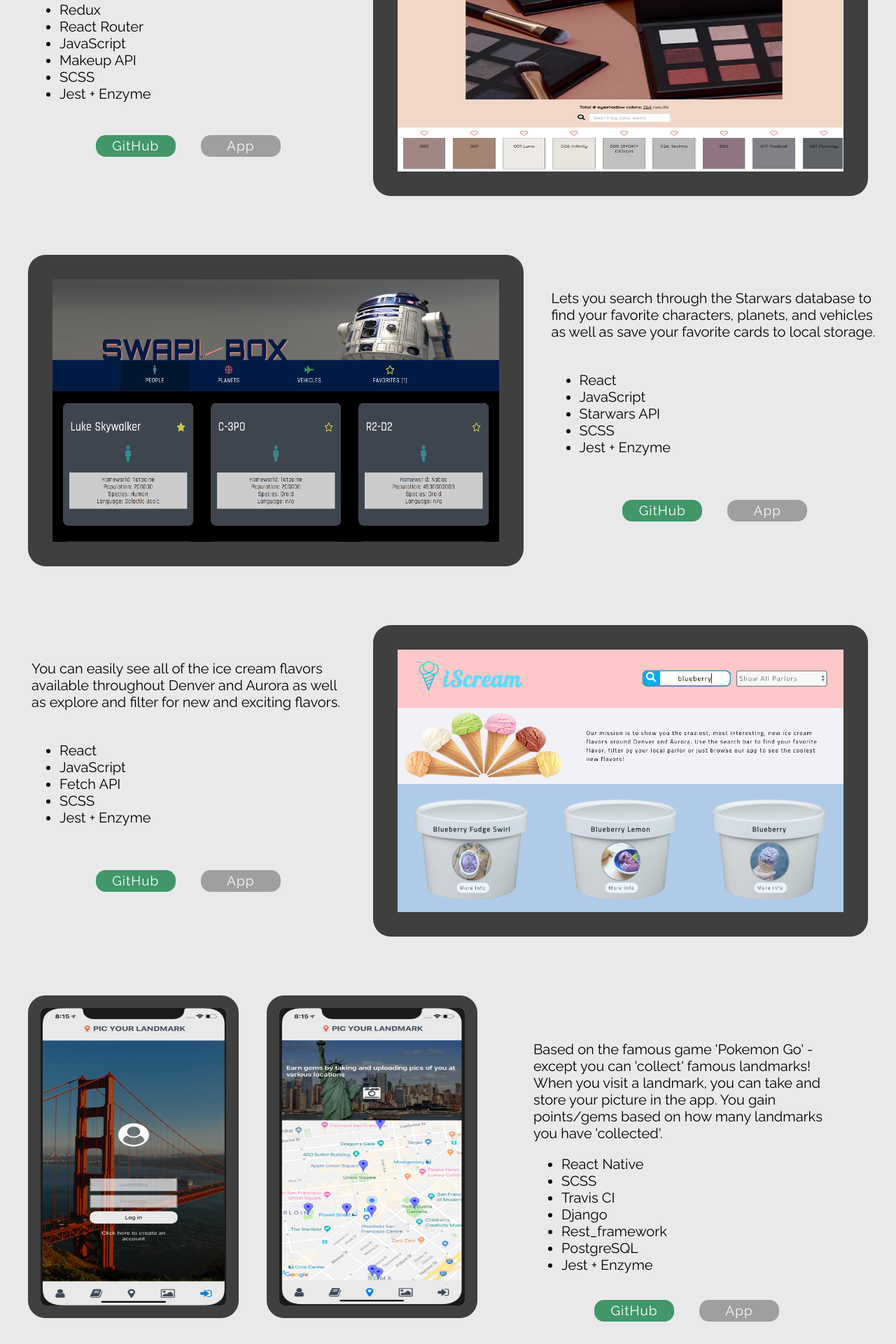
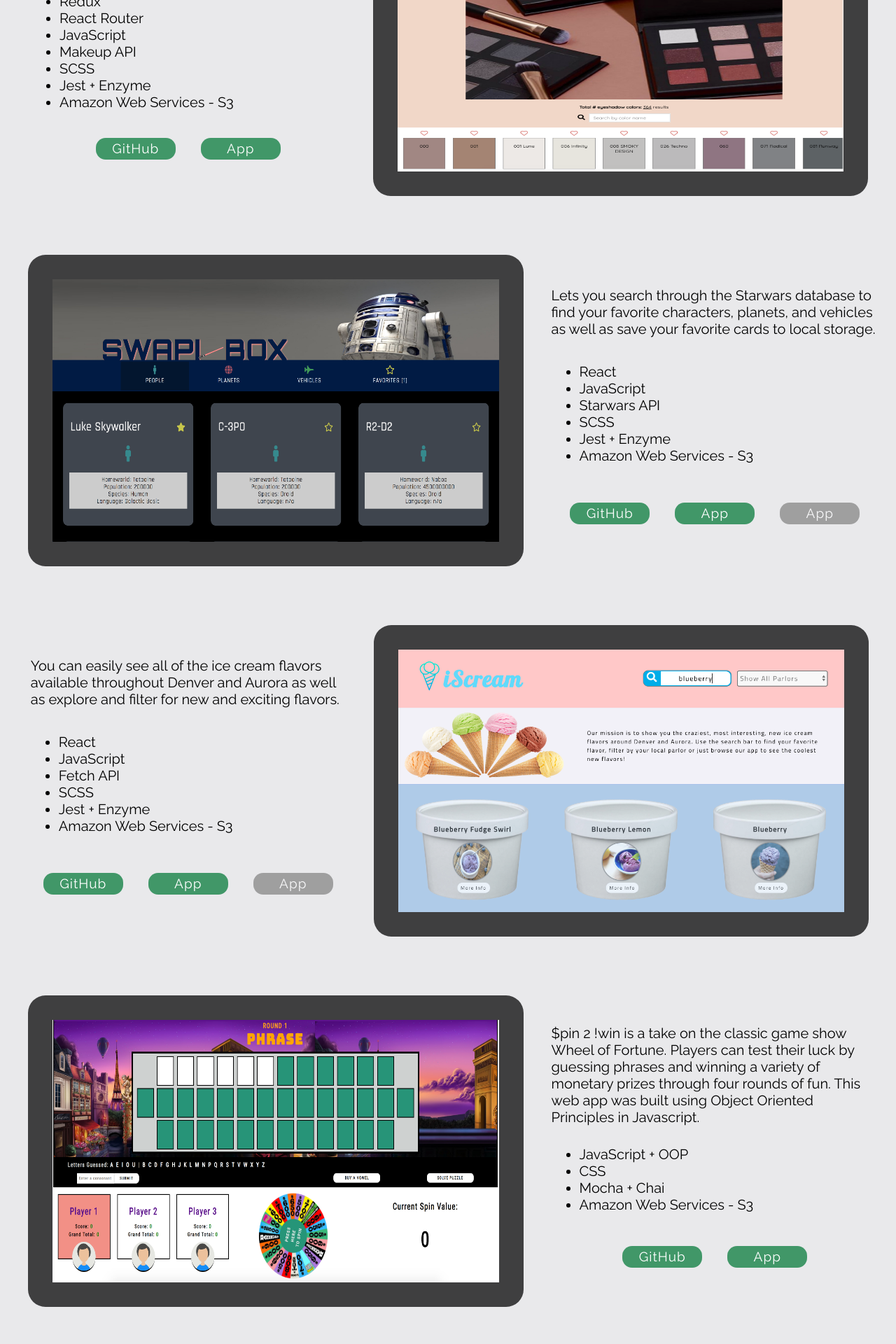
Before and after one commit to hlhartley/the-greeda, a React (Create React App) app: page / in a window 1280 px wide. Shown: the part 4420-6340 px from the top of the page at 70% size. Built offline with nearby package versions, Linux system fonts and the light colour scheme.

Commit message:
Adds more links to deployed apps on AWS and adds Wheel of Fortune to projects

```diff
--- a/src/Projects/Projects.js
+++ b/src/Projects/Projects.js
@@ -108,10 +108,11 @@ class Projects extends Component {
                                 <li>Makeup API</li>
                                 <li>SCSS</li>
                                 <li>Jest + Enzyme</li>
+                                <li>Amazon Web Services - S3</li>
                             </ul>
                             <div className="buttons-container">
                                 <a href="https://github.com/hlhartley/seasonal-shades" target="_blank" className="button-link">GitHub</a>
-                                <div className="disabled-button">App</div>
+                                <a href="http://seasonal-shades.s3-website-us-west-2.amazonaws.com/eyeshadow" target="_blank" className="button-link">App</a>
                             </div>
                         </div>
                         <a href="https://github.com/hlhartley/seasonal-shades" target="_blank"><img className="project-img" src={require("../assets/seasonal-shades.png")}/></a>
@@ -125,14 +126,15 @@ class Projects extends Component {
                             <li>Starwars API</li>
                             <li>SCSS</li>
                             <li>Jest + Enzyme</li>
+                            <li>Amazon Web Services - S3</li>
                         </ul>
                         <div className="buttons-container">
                             <a href="https://github.com/hlhartley/swapi-box" target="_blank" className="button-link">GitHub</a>
+                            <a href="http://swapi-box.s3-website-us-west-2.amazonaws.com/" target="_blank" className="button-link">App</a>
                             <div className="disabled-button">App</div>
                         </div>
                     </div>
                 </div>
-
                 <div className="project">
                     <div className="project-text-left">You can easily see all of the ice cream flavors available throughout Denver and Aurora as well as explore and filter for new and exciting flavors.
                         <ul>
@@ -141,18 +143,35 @@ class Projects extends Component {
                             <li>Fetch API</li>
                             <li>SCSS</li>
                             <li>Jest + Enzyme</li>
+                            <li>Amazon Web Services - S3</li>
                         </ul>
                         <div className="buttons-container">
                             <a href="https://github.com/hlhartley/icecream_whateverly" target="_blank" className="button-link">GitHub</a>
+                            <a href="http://icecream-whateverly.s3-website-us-west-2.amazonaws.com/" target="_blank" className="button-link">App</a>
                             <div className="disabled-button">App</div>
                         </div>
                     </div>
                     <a href="https://github.com/hlhartley/icecream_whateverly" target="_blank"><img className="project-img" src={require("../assets/iscream.png")}/></a>
                 </div>
                 <div className="project">
+                    <a href="https://github.com/hlhartley/wheeloffortune" target="_blank"><img className="project-img" src={require("../assets/wheeloffortuness.png")}/></a>
+                        <div className="project-text-right">$pin 2 !win is a take on the classic game show Wheel of Fortune. Players can test their luck by guessing phrases and winning a variety of monetary prizes through four rounds of fun. This web app was built using Object Oriented Principles in Javascript.
+                            <ul>
+                                <li>JavaScript + OOP</li>
+                                <li>CSS</li>
+                                <li>Mocha + Chai</li>
+                                <li>Amazon Web Services - S3</li>
+                            </ul>
+                            <div className="buttons-container">
+                                <a href="https://github.com/hlhartley/wheeloffortune" target="_blank" className="button-link">GitHub</a>
+                                <a href="http://spin-2-win.s3-website-us-west-2.amazonaws.com/" target="_blank" className="button-link">App</a>
+                            </div>
+                        </div>
+                    </div>
+                <div className="project">
                     <a href="https://github.com/hlhartley/PicYourLandmark" target="_blank"><img className="project-phone-img" src={require("../assets/picyourlandmarklogin.png")}/></a>
                     <a href="https://github.com/hlhartley/PicYourLandmark" target="_blank"><img className="project-phone-img" src={require("../assets/picyourlandmark.png")}/></a>
-                    <div className="project-phone-text-right">Based on the famous game 'Pokemon Go' - except you can 'collect' famous landmarks! When you visit a landmark, you can take and store your picture in the app. You gain points/gems based on how many landmarks you have 'collected'.
+                    <div className="project-phone-text-right">Based on the famous game 'Pokemon Go' - except you can 'collect' famous landmarks! When you visit a landmark, you can take and store your picture in the app. You gain points/gems based on how many landmarks you have 'collected'. Download our app from Google Play store on your Android mobile device today!
                         <ul>
                             <li>React Native</li>
                             <li>SCSS</li>
@@ -161,10 +180,11 @@ class Projects extends Component {
                             <li>Rest_framework</li>
                             <li>PostgreSQL</li>
                             <li>Jest + Enzyme</li>
+                            <li>Google Play store</li>
                         </ul>
                         <div className="buttons-container">
                             <a href="https://github.com/hlhartley/PicYourLandmark" target="_blank" className="button-link">GitHub</a>
-                            <div className="disabled-button">App</div>
+                            <a href="https://play.google.com/store/apps/details?id=com.heatherandmatt.picyourlandmark" target="_blank" className="button-link">App</a>
                         </div>
                     </div>
                 </div>
```
Also changed, not shown: src/assets/wheeloffortuness.png (added).
